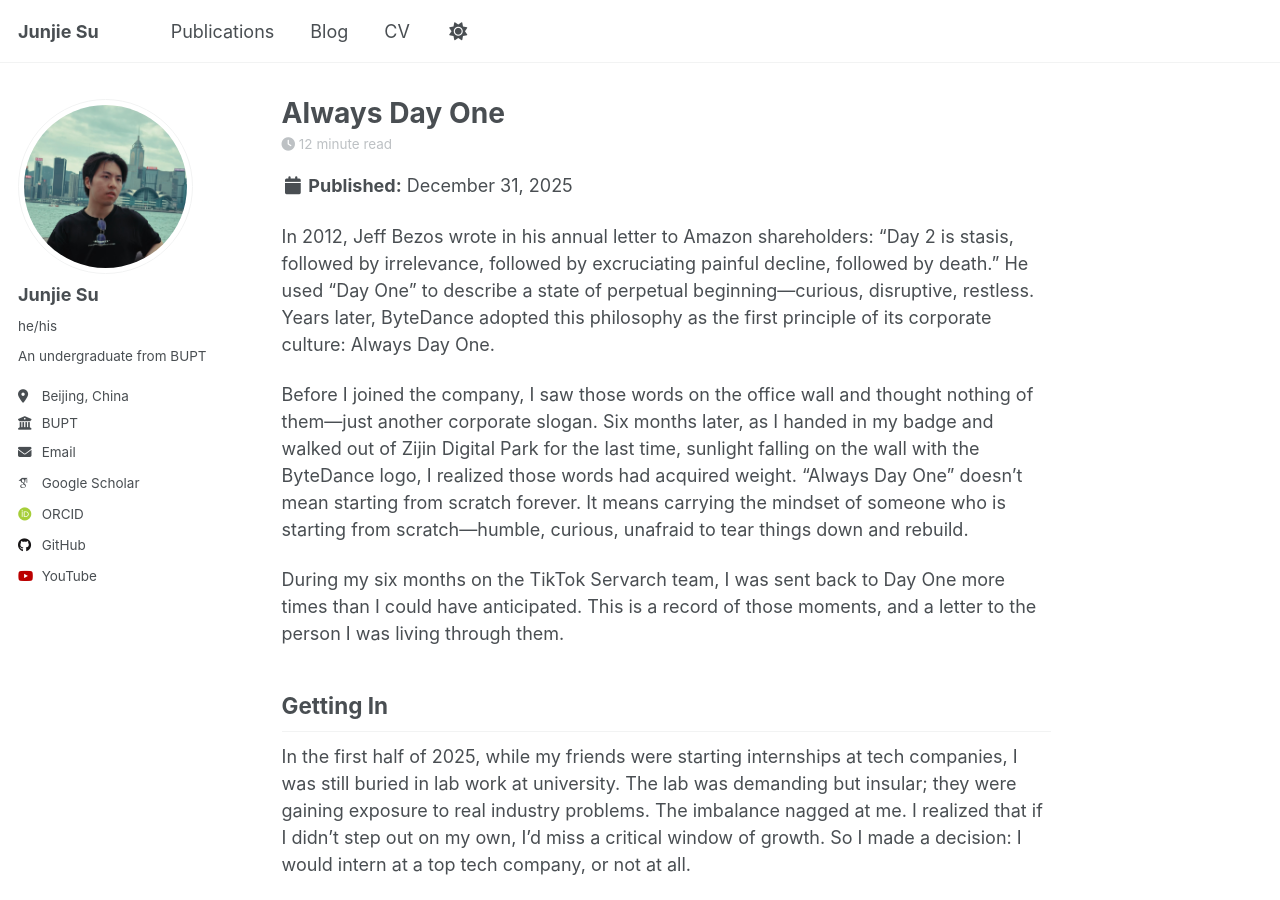
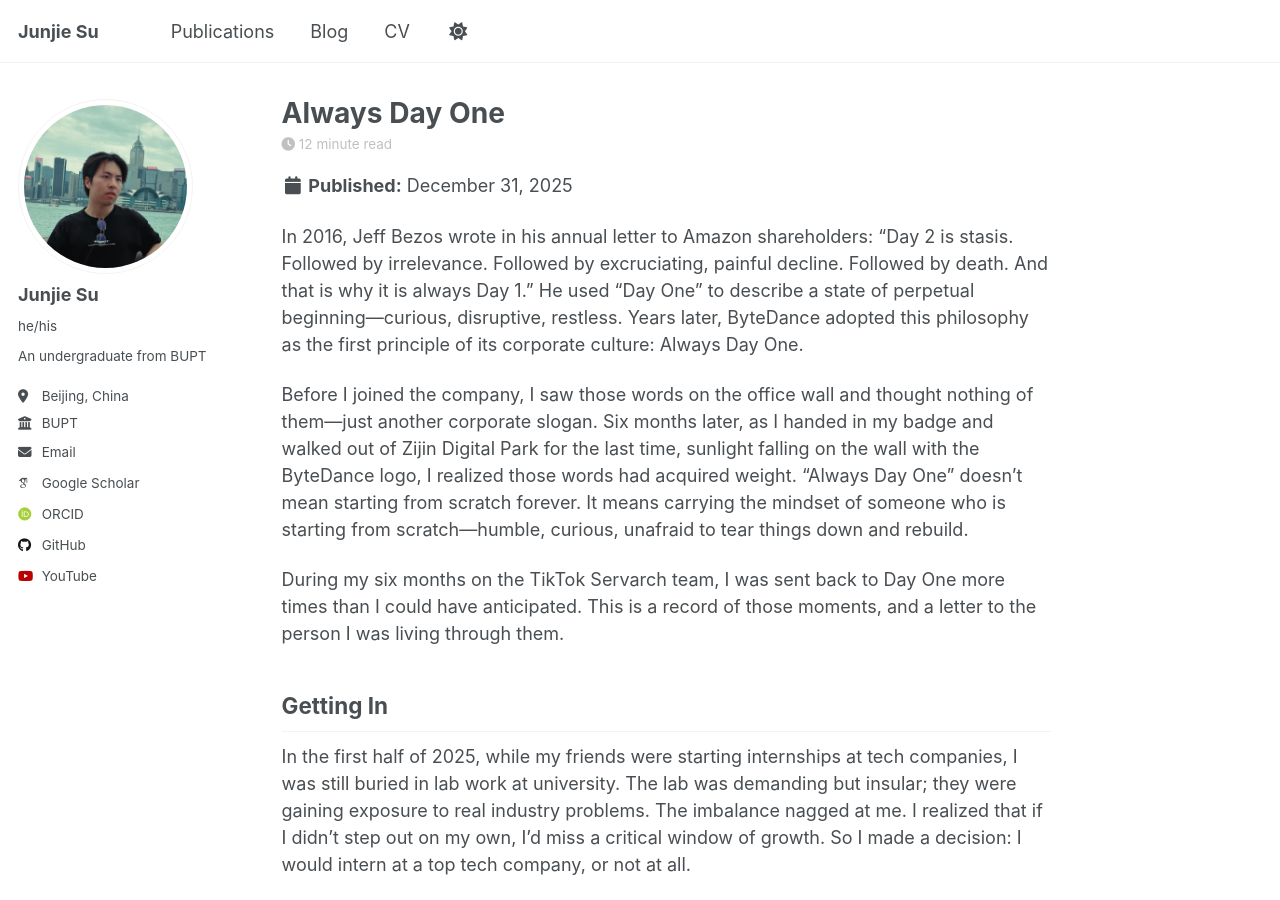
Before and after one commit to Junjie-Su/junjie-su.github.io, a Jekyll site: the page built from _posts/2025-12-31-always-day-one.md, in a window 1280 px wide and 900 px high. Built offline with Jekyll 4.4.1, drawn with Linux system fonts in a browser that asks for light colours; some web fonts are replaced.

Commit message:
fix Bezos quote: correct year to 2016 and use original wording
Co-Authored-By: Claude Opus 4.6 (1M context) <noreply@anthropic.com>

```diff
--- a/_posts/2025-12-31-always-day-one.md
+++ b/_posts/2025-12-31-always-day-one.md
@@ -8,7 +8,7 @@ tags:
   - career
 ---
 
-In 2012, Jeff Bezos wrote in his annual letter to Amazon shareholders: “Day 2 is stasis, followed by irrelevance, followed by excruciating painful decline, followed by death.” He used “Day One” to describe a state of perpetual beginning—curious, disruptive, restless. Years later, ByteDance adopted this philosophy as the first principle of its corporate culture: Always Day One.
+In 2016, Jeff Bezos wrote in his annual letter to Amazon shareholders: “Day 2 is stasis. Followed by irrelevance. Followed by excruciating, painful decline. Followed by death. And that is why it is always Day 1.” He used “Day One” to describe a state of perpetual beginning—curious, disruptive, restless. Years later, ByteDance adopted this philosophy as the first principle of its corporate culture: Always Day One.
 
 Before I joined the company, I saw those words on the office wall and thought nothing of them—just another corporate slogan. Six months later, as I handed in my badge and walked out of Zijin Digital Park for the last time, sunlight falling on the wall with the ByteDance logo, I realized those words had acquired weight. “Always Day One” doesn't mean starting from scratch forever. It means carrying the mindset of someone who is starting from scratch—humble, curious, unafraid to tear things down and rebuild.
 
```
